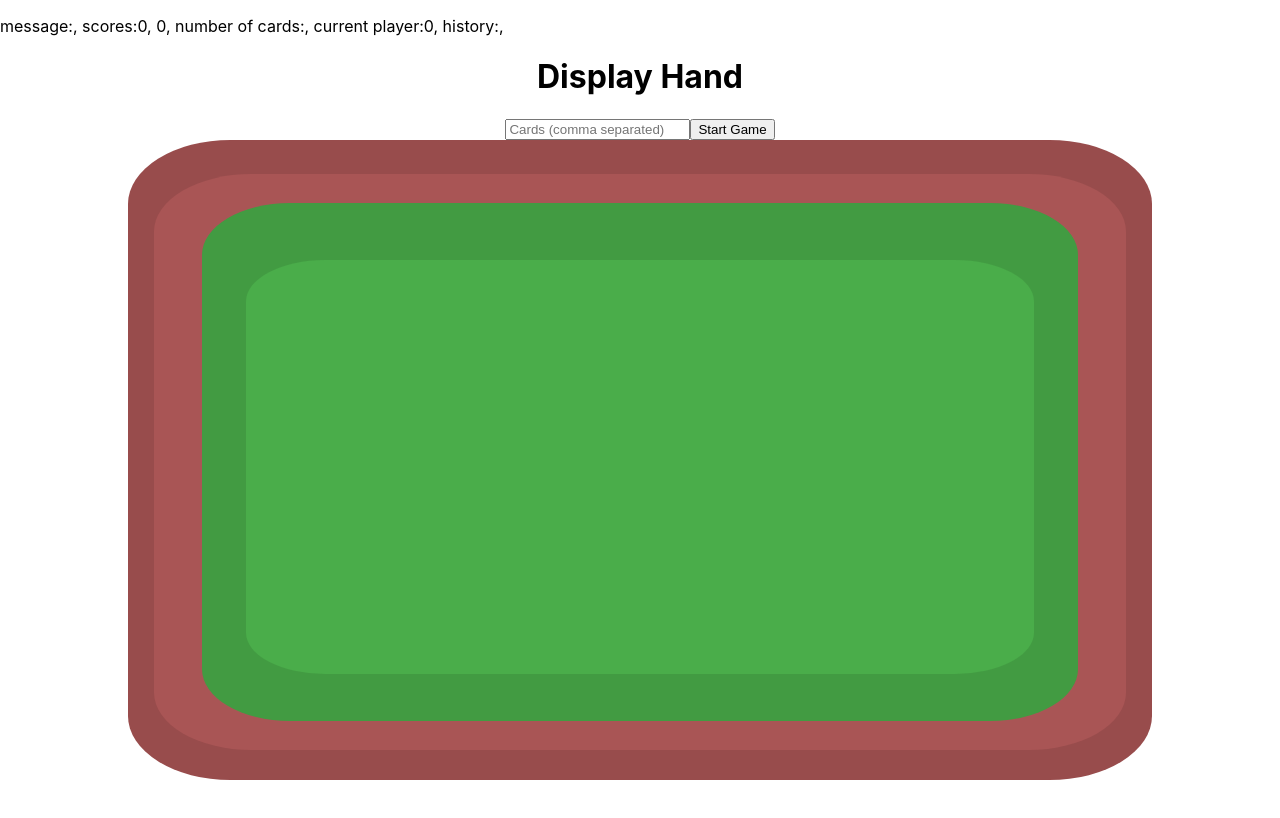
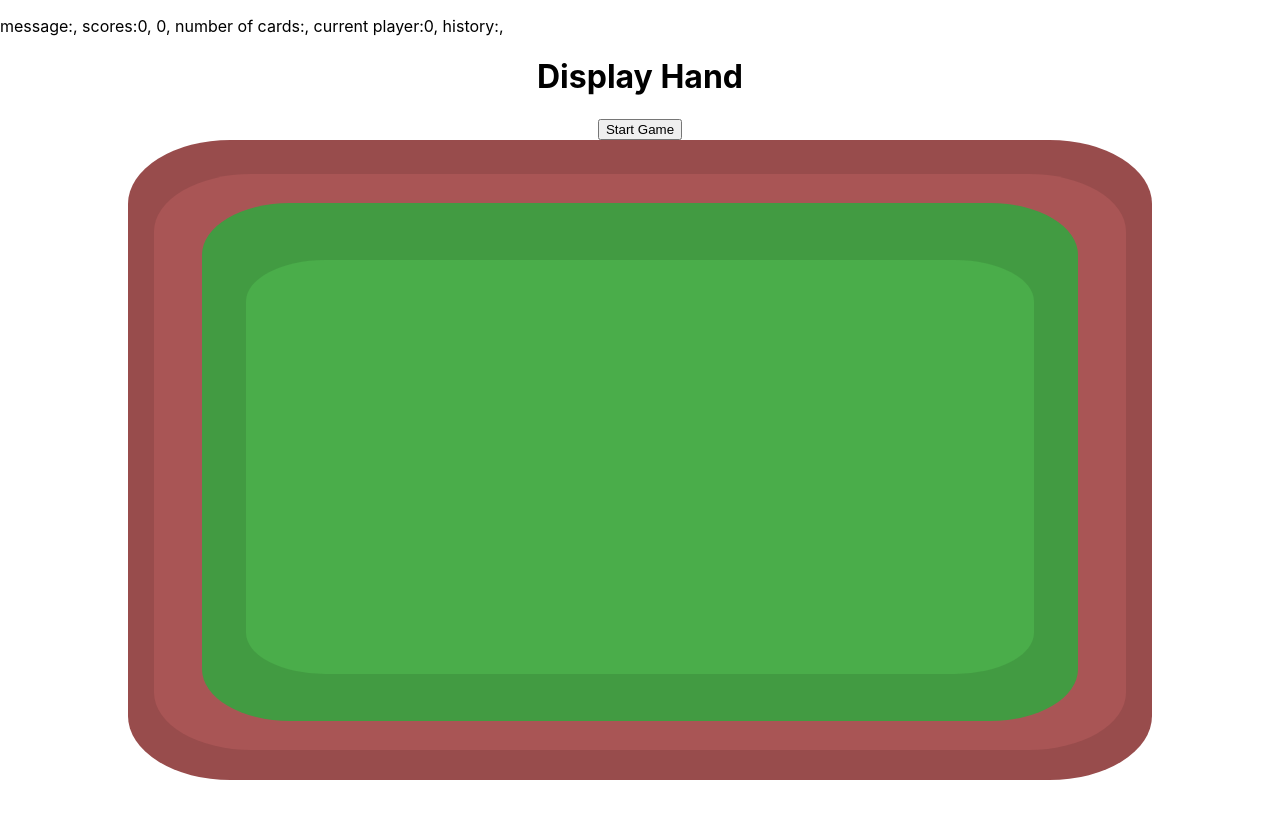
Before and after one commit to Edgar-Roman/nutty_arcade, a React (Create React App) app in the folder Fish-Frontend/: page / in a window 1280 px wide. Shown: the top 818 px of the page. Built offline with nearby package versions, Linux system fonts and the light colour scheme.

Commit message:
Removed cards input field

```diff
--- a/Fish-Frontend/src/Fish.jsx
+++ b/Fish-Frontend/src/Fish.jsx
@@ -130,7 +130,6 @@ class Fish extends React.Component {
                 </p>
                 <div id="instructions">
                     <h1> Display Hand </h1>
-                    <input id="cards" placeholder="Cards (comma separated)"/>
                     <button type="button" onClick={() => this.handleDisplayHand()}>Start Game</button>
                     <br/>
                 </div>
```
